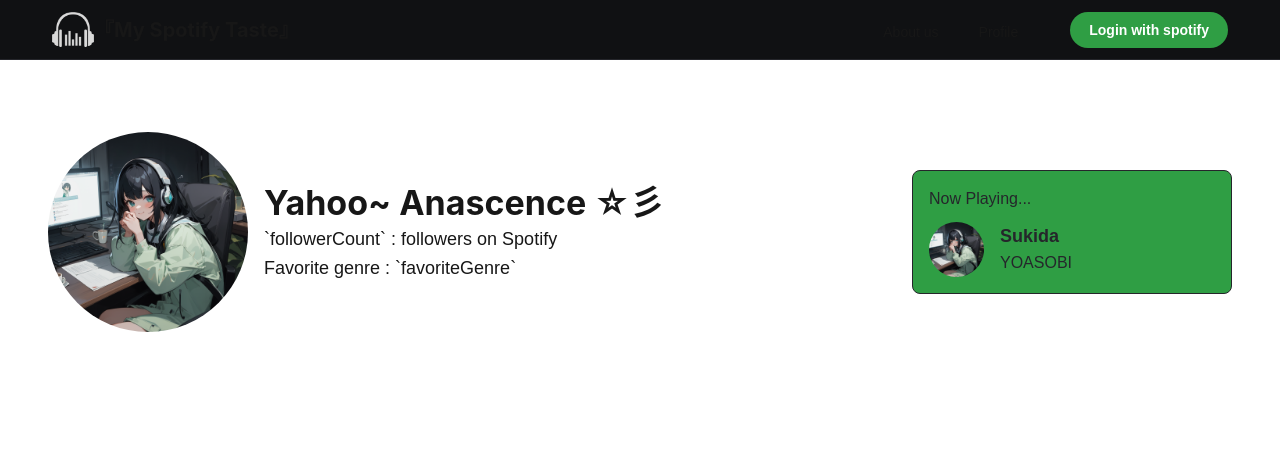
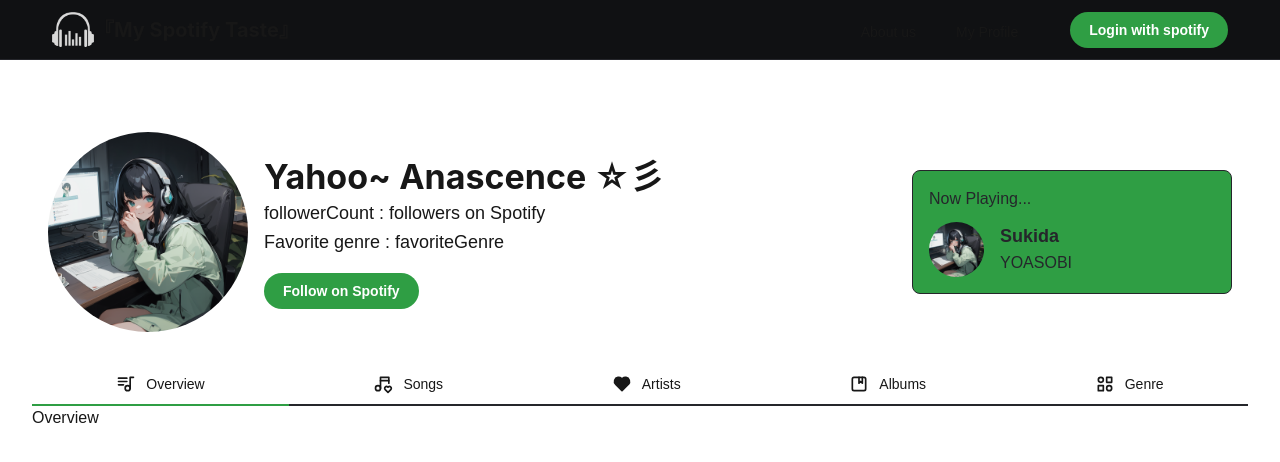
Before and after one commit to NayHtetKyaw/mySpotifyTaste, a Next.js app in the folder frontend/: page /home in a window 1280 px wide. Shown: the top 462 px of the page. Built offline with nearby package versions, Linux system fonts and the light colour scheme.

Commit message:
header tabs

```diff
--- a/frontend/app/home/page.tsx
+++ b/frontend/app/home/page.tsx
@@ -1,5 +1,6 @@
 import {Title, Container, Text} from "@mantine/core";
 import PageHeader from "@components/ui/page-header";
+import HeaderTabs from "@components/ui/header-tabs";
 
 export default function HomePage(): JSX.Element {
     return (
@@ -10,6 +11,7 @@
                 songName="Sukida"
                 artistName="YOASOBI"
             />
+            <HeaderTabs />
         </Container>
     );
 }
--- a/frontend/components/core/ApplicationHeader.tsx
+++ b/frontend/components/core/ApplicationHeader.tsx
@@ -48,7 +48,7 @@
         // icon: <DashboardIcon />
     },
     {
-        title: "Profile",
+        title: "My Profile",
         href: "/profile",
         // icon: <ProfileIcon />
     },
--- /dev/null
+++ b/frontend/components/ui/header-tabs.tsx
@@ -0,0 +1,68 @@
+"use client";
+
+import { Tabs, Text } from "@mantine/core";
+import {
+    IconPlaylist,
+    IconMusicHeart,
+    IconAlbum,
+    IconHeartFilled,
+    IconCategory2,
+} from "@tabler/icons-react";
+
+export default function HeaderTabs(): JSX.Element {
+    return (
+            <Tabs color="green" defaultValue="overview" autoContrast mt="xl">
+                <Tabs.List grow>
+                    <Tabs.Tab
+                        value="overview"
+                        leftSection={<IconPlaylist size={20} />}
+                    >
+                        Overview
+                    </Tabs.Tab>
+
+                    <Tabs.Tab
+                        value="songs"
+                        leftSection={<IconMusicHeart size={20} />}
+                    >
+                        Songs
+                    </Tabs.Tab>
+                    <Tabs.Tab
+                        value="artists"
+                        leftSection={<IconHeartFilled size={20} />}
+                    >
+                        Artists
+                    </Tabs.Tab>
+                    <Tabs.Tab
+                        value="albums"
+                        leftSection={<IconAlbum size={20} />}
+                    >
+                        Albums
+                    </Tabs.Tab>
+                    <Tabs.Tab
+                        value="genres"
+                        leftSection={<IconCategory2 size={20} />}
+                    >
+                        Genre
+                    </Tabs.Tab>
+                </Tabs.List>
+
+                <Tabs.Panel value="overview">
+                    <Text size="md">Overview</Text>
+                </Tabs.Panel>
+
+                <Tabs.Panel value="songs">
+                    <Text size="md">Top songs</Text>
+                </Tabs.Panel>
+
+                <Tabs.Panel value="artists">
+                    <Text size="md">Top artists</Text>
+                </Tabs.Panel>
+                <Tabs.Panel value="albums">
+                    <Text size="md">Top albums</Text>
+                </Tabs.Panel>
+                <Tabs.Panel value="genres">
+                    <Text size="md">Top genres</Text>
+                </Tabs.Panel>
+            </Tabs>
+    );
+}
--- a/frontend/components/ui/page-header.tsx
+++ b/frontend/components/ui/page-header.tsx
@@ -1,4 +1,4 @@
-import { Container, Flex, Title, Text, Box, Card, Avatar } from "@mantine/core";
+import { Container, Flex, Title, Text, Card, Avatar, Button} from "@mantine/core";
 
 export default function PageHeader({
     username,
@@ -17,32 +17,36 @@
                 direction="row"
                 align="center"
                 justify="start"
+                className="sm: justify-center md: justify-center"
                 gap="md"
                 mt="xl"
                 w="100%"
                 wrap="wrap"
             >
                 <Avatar src={avatarUrl} size={200} alt="user profile" />
-                <Flex direction="column" align="start" h="100%" className="">
+                <Flex direction="column" align="start" h="100%">
                     <Title order={1} className="">
                         Yahoo~ {username} ☆彡
                     </Title>
                     <Text size="lg" className="">
-                       `{"followerCount"}` : followers on Spotify
+                        {"followerCount"} : followers on Spotify
                     </Text>
                     <Text size="lg" className="">
-                       Favorite genre : `{"favoriteGenre"}`
+                       {"Favorite genre"} : {"favoriteGenre"}
                     </Text>
+                    <Button radius={50} color="green" mt="md" >
+                        Follow on Spotify
+                    </Button>
                 </Flex>
                 <Card
                     radius="md"
                     withBorder
                     c="dark"
                     bg="green"
-                    className="ml-auto lg:w-max min-w-80"
+                    className="lg:ml-auto lg:w-max min-w-80 md:ml-50"
                 >
                     <Text mb="xs" className="">
-                    Now Playing...
+                        Now Playing...
                     </Text>
                     <Flex direction="row" gap="md">
                         <Avatar
```
